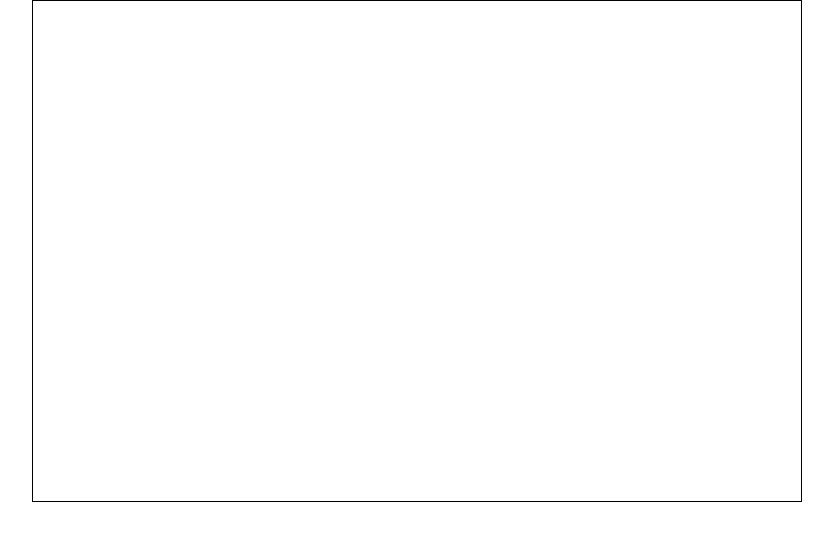
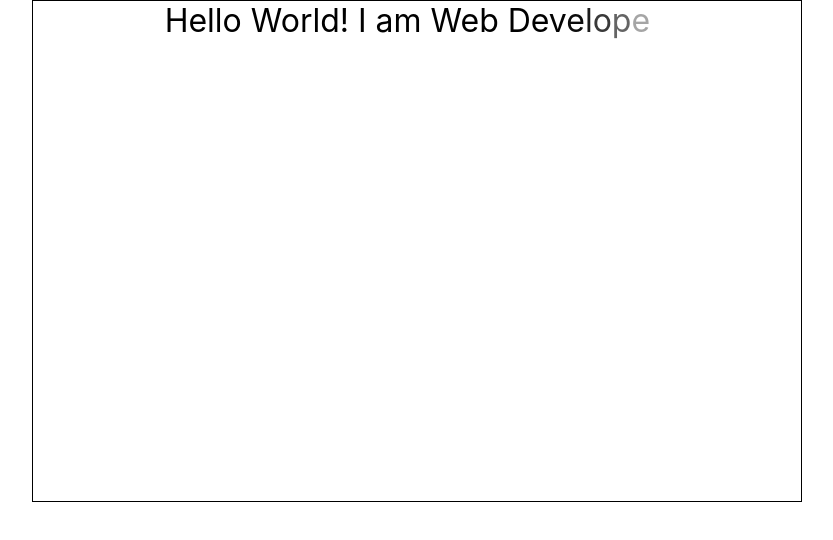
Before and after one commit to illionillion/react-novelgame-test, a React (Create React App) app: page / in a window 1280 px wide. Shown: the top 540 px of the page, without its empty margins (223-1056 px from the left). Built offline with nearby package versions, Linux system fonts and the light colour scheme.

Commit message:
文字のアニメーション完成、

```diff
--- a/src/components/char/index.tsx
+++ b/src/components/char/index.tsx
@@ -1,8 +1,11 @@
-export default function Char({ children }: { children: React.ReactNode }) : JSX.Element {
+type props = {
+    children: React.ReactNode,
+    flag: boolean
+}
 
-
+export default function Char( props:props ) : JSX.Element {
 
     return (
-        <span className='op0' >{children}</span>
+        <span className = {props.flag ? 'op1' : 'op0'} >{props.children}</span>
     )
 }
--- a/src/components/textdialog/index.scss
+++ b/src/components/textdialog/index.scss
@@ -6,7 +6,13 @@
     margin: auto;
     font-size: 2em;
 
+
+    span.op1{
+        transition: 0.8s;
+        opacity: 1;
+    }
     span.op0{
+        // transition: 0.8s;
         opacity: 0;
     }
 }
--- a/src/components/textdialog/index.tsx
+++ b/src/components/textdialog/index.tsx
@@ -1,34 +1,45 @@
-import React from 'react';
+import React, { useEffect, useState } from 'react';
 import Char from '../char';
 import './index.scss'
 export default function TextDialog({ children }: { children: React.ReactNode }) : JSX.Element {
 
-    // console.log(children);
-    // console.log(typeof children);
-
-
     // 配列にする
     const childArray = React.Children.toArray(children)
     const stringArray = Array.from(childArray[0].toString())
-    // console.log(childArray[0]);
-    console.log(stringArray);
 
+    const [charList, setCharList] = useState(new Array(stringArray.length).fill(false))
 
-    // for (const key in childArray) {
-    //     if (Object.prototype.hasOwnProperty.call(childArray, key)) {
-    //         // console.dir(childArray[key]);
-    //         if (typeof childArray[key] === 'object') {
-    //             console.log(childArray[key]);
+    let count = 0
+    let timer : any
 
-    //         } else {
-    //             console.log(childArray[key])
-    //         }
-    //     }
-    // }
+    useEffect(()=>{
+
+        timer = !timer && setInterval(()=>{
+
+            if (count > charList.length) {
+                count = 0
+                setCharList(
+                    charList.map((val, index) => (index < count ? !val : val))
+                )
+                return
+            }
+            // console.log(count);
+            if (stringArray[count] === ' ') {
+                count++;
+            }
+            setCharList(
+                charList.map((val, index) => (index <= count ? !val : val))
+            )
+
+            count++;
+
+        },100)
+
+    },[])
 
     return (
         <div className="text-dialog">
-            {stringArray.map((output, index) => <Char key={index} >{output}</Char>)}
+            {stringArray.map((output, index) => <Char key={index} flag={charList[index]}>{output}</Char>)}
         </div>
     )
 }
```
